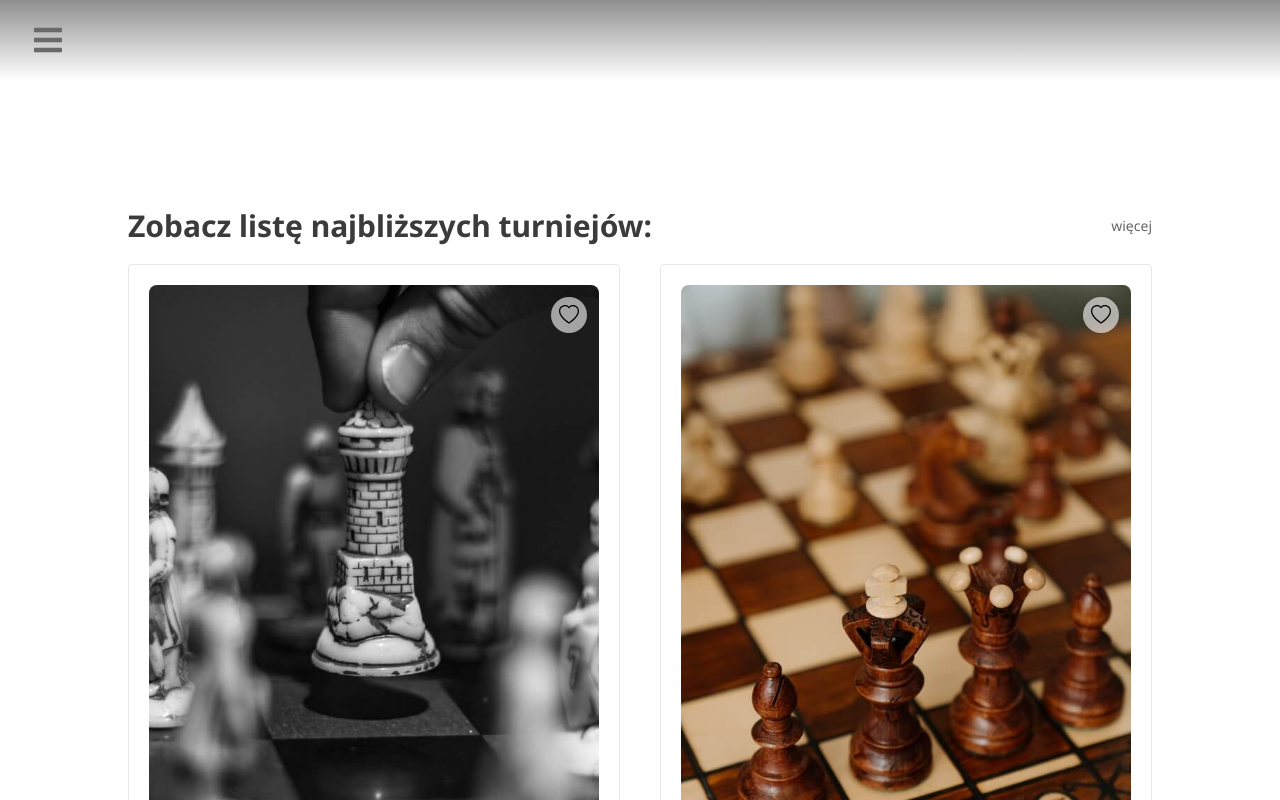
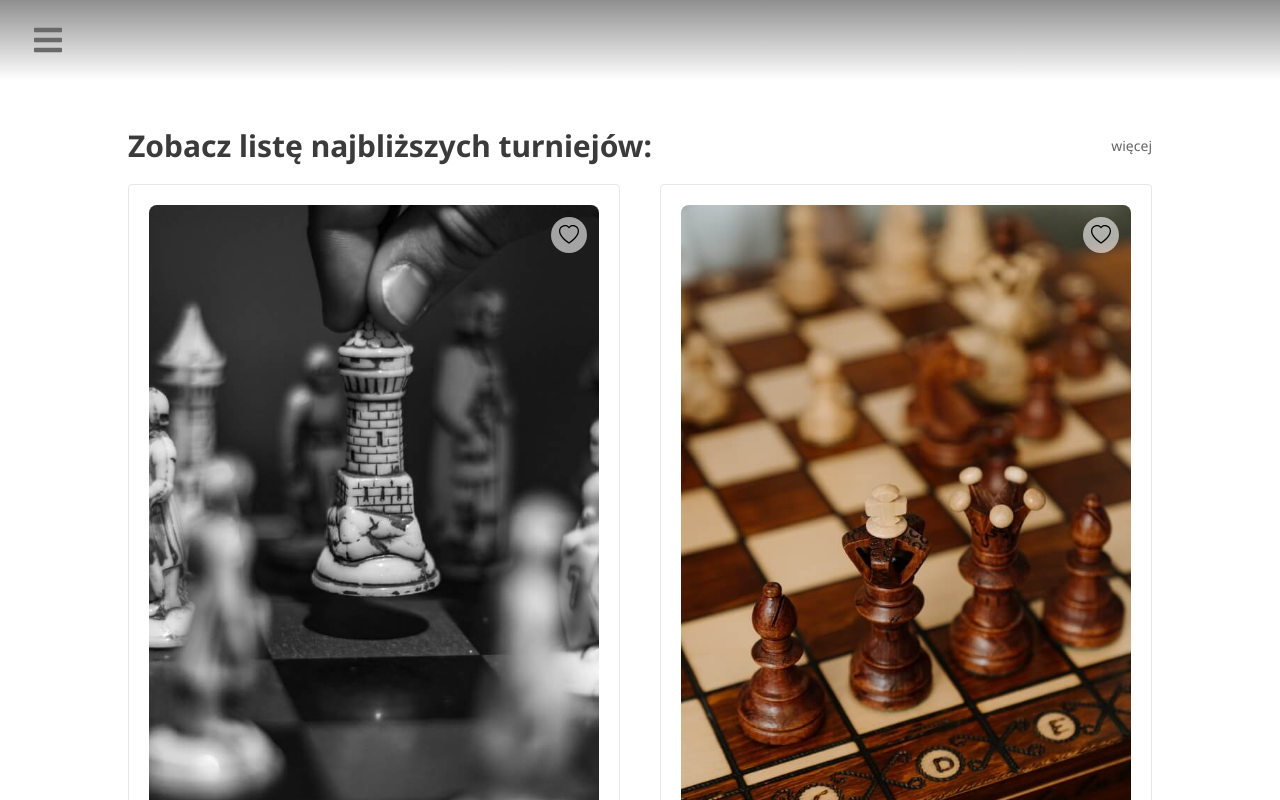
Before and after one commit to AdamBabinicz/magnus, a React (Create React App) app: page /turnieje in a window 1280 px wide. Shown: the top 800 px of the page. Built offline with nearby package versions, Linux system fonts and the light colour scheme.

Commit message:
zmaiana pt

```diff
--- a/src/components/Listings.js
+++ b/src/components/Listings.js
@@ -11,7 +11,7 @@ const Listings = () => {
 
   return (
     <>
-      <div className="flex items-center justify-between pt-32 px-4 lg:px-32 mb-5">
+      <div className="flex items-center justify-between pt-12 px-4 lg:px-32 mb-5">
         <h2 className="text-color font-bold text-3xl">
           Zobacz listę najbliższych turniejów:
         </h2>
```
